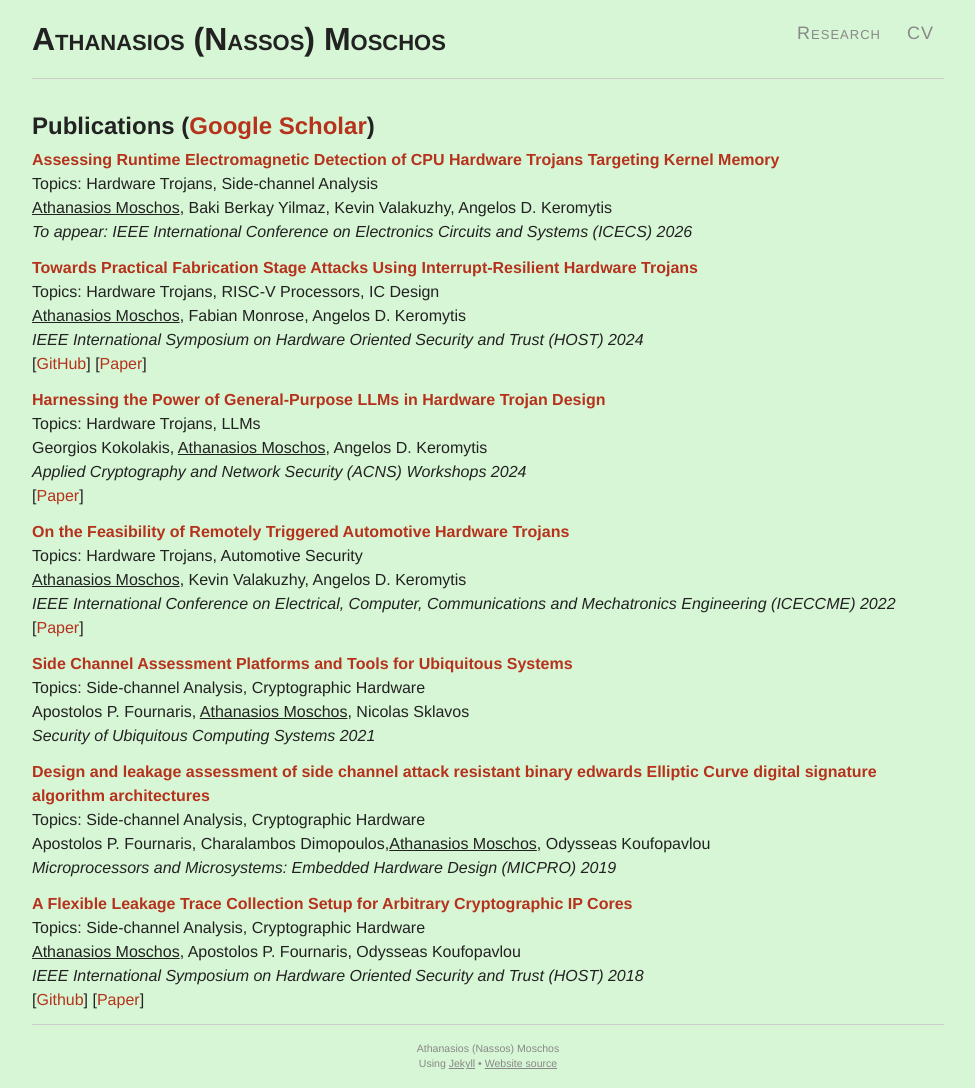
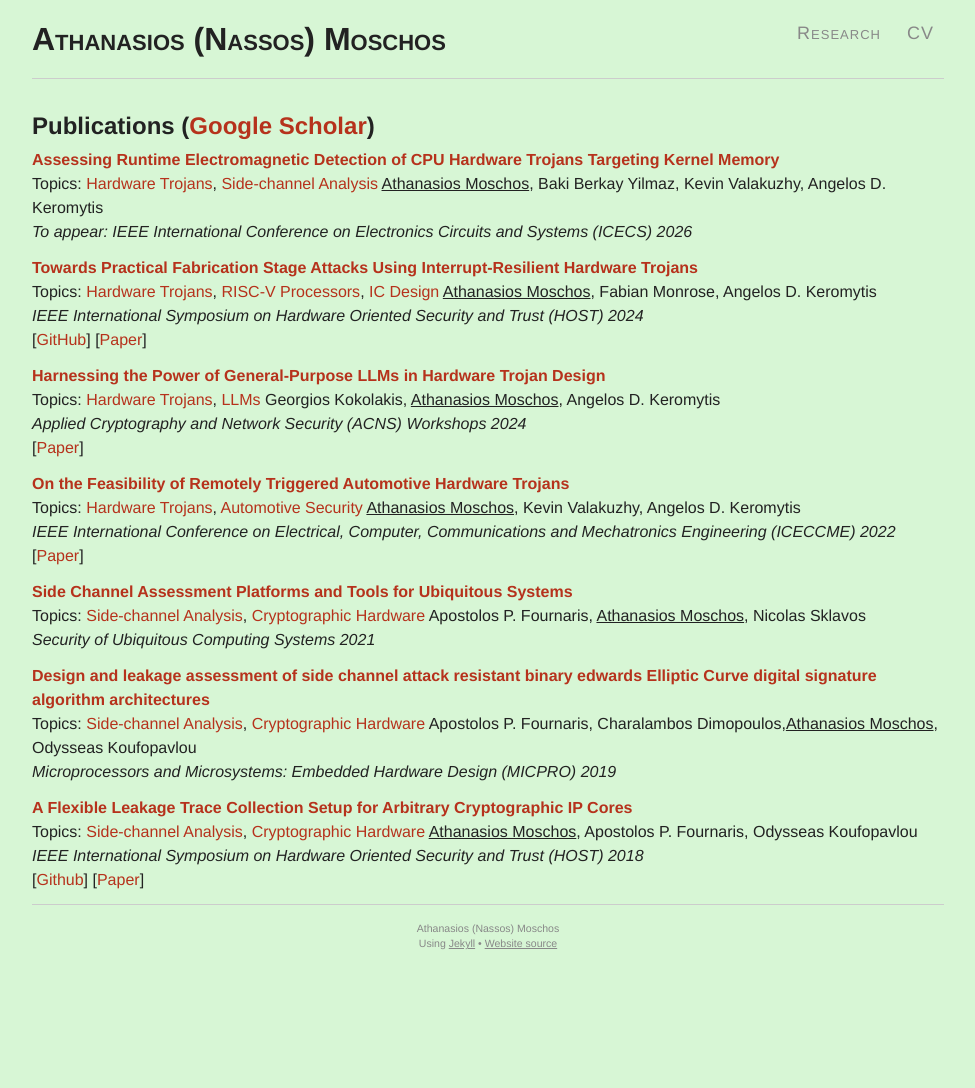
Before and after one commit to 0ena/0ena.github.io, a Jekyll site: the page built from research.md, in a window 1280 px wide. Shown: the whole page, without its empty margins (152-1127 px from the left). Built offline with Jekyll 4.4.1, drawn with Linux system fonts in a browser that asks for light colours; nearby versions of some CDN libraries; after the commit the page ends 968 px from its top, so only the background shows below that.

```diff
--- a/research.md
+++ b/research.md
@@ -13,7 +13,7 @@ title: Research
 {% include image.html url=pub.image caption="" height="100px" align=thumbnail %}
 {% endif %}
 [**{{pub.title}}**]({% if pub.internal %}{{pub.url | prepend: site.baseurl}}{% else %}{{pub.url}}{% endif %})<br />
-{% if pub.topics %}Topics: {% for topic in pub.topics %}{{topic}}{% unless forloop.last %}, {% endunless %}{% endfor %}<br />{% endif %}
+{% if pub.topics %}Topics: {% for topic in pub.topics %}[{{topic}}]({{ '/tags/' | relative_url }}#{{ topic | slugify }}){% unless forloop.last %}, {% endunless %}{% endfor %}{% endif %}
 {{pub.author}}<br />
 *{{pub.conference}}* *{{pub.year}}*{% if pub.media %}<br />{% for article in pub.media %}[[{{article.name}}]({{article.url}}){:target="_blank" .sublinks}] {% endfor %}{% endif %}
 {% if pub.press %}<br />Related: {% for article in pub.press %}[{{article.name}}]({{article.url}}){:target="_blank" .sublinks}{% endfor %}{% endif %}
```
